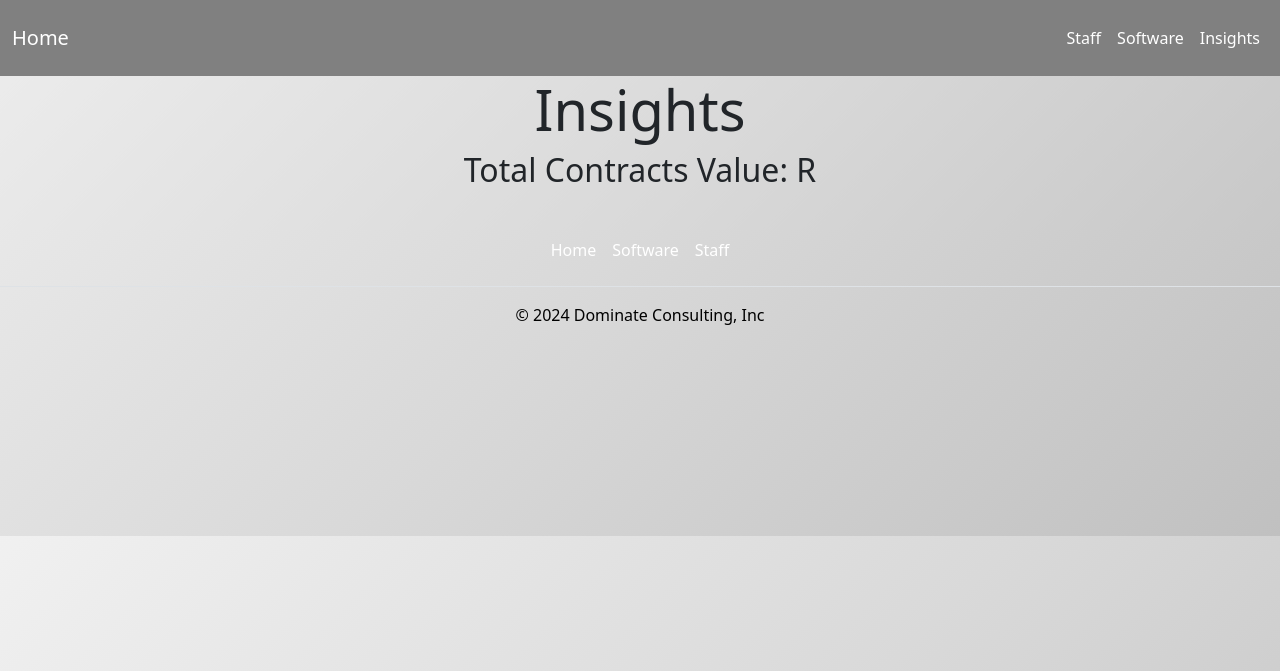
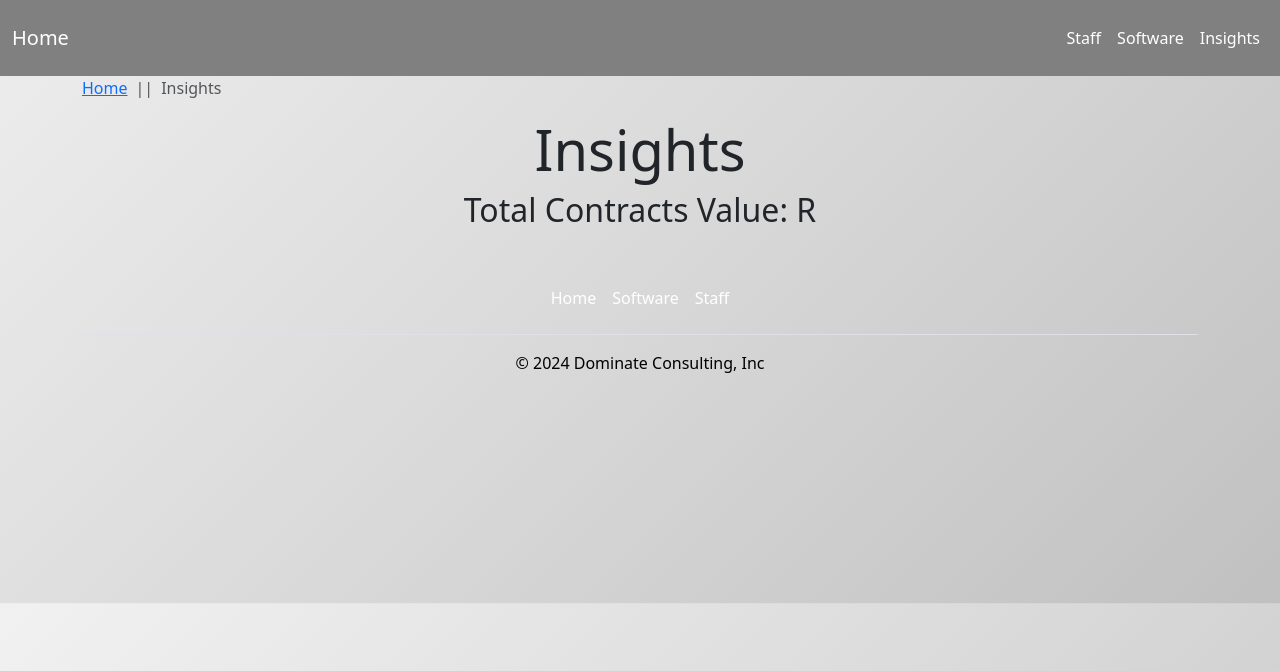
Before and after one commit to Civil-py/SAM-tool, a Django app: template sam/templates/sam/insights.html in a window 1280 px wide. Shown: the top 671 px of the page. Run offline with Django 5.2, Linux system fonts and the light colour scheme; the template is opened without the code that fills it, so the values that code supplies are empty.

Commit message:
Update insights.html

```diff
--- a/sam/templates/sam/insights.html
+++ b/sam/templates/sam/insights.html
@@ -1,5 +1,17 @@
 {% include "sam/header.html" %}
 <body>
+
+<div class="container">
+  <div class="row" id="softwareList">
+
+    <div class="d-flex justify-content-between align-items-center">
+  <nav style="--bs-breadcrumb-divider: '||';" aria-label="breadcrumb">
+  <ol class="breadcrumb">
+    <li class="breadcrumb-item"><a href="{% url 'index' %}">Home</a></li>
+    <li class="breadcrumb-item active" aria-current="page">Insights</li>
+  </ol>
+</nav>
+</div>
     <h3 class="display-4 text-center">Insights</h3>
     <h4 class="display-4 text-center" style="font-size: 2rem;">Total Contracts Value: R{{ total_contracts }}</h4>
     <div class="container">
```
